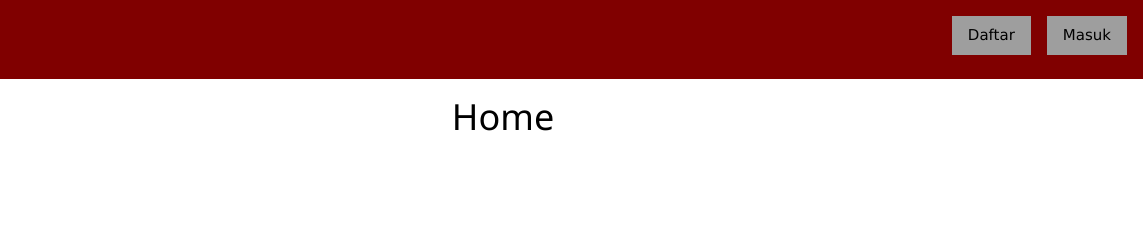
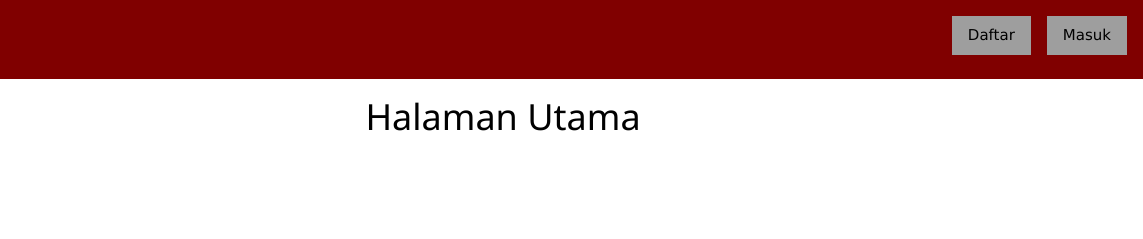
Before and after one commit to harrysenjaya/Tubes-IMK, a plain HTML site: page index.html in a window 1280 px wide. Shown: the top 239 px of the page, 137-1280 px from the left. Drawn offline with Linux system fonts and the light colour scheme.

Commit message:
ganti jadi halmaan utama

```diff
--- a/index.html
+++ b/index.html
@@ -42,7 +42,7 @@
                 <p>Penerbit Buku dan Multimedia Grup Kompas-Gramedia</p>
             </div>
         </div> -->
-        <h1 class="w3-center w3-display-topmiddle" style="margin-top: 7%;">Home</h1>
+        <h1 class="w3-center w3-display-topmiddle" style="margin-top: 7%;">Halaman Utama</h1>
         <div class="w3-padding w3-panel w3-round-xlarge w3-border w3-display-middle" style="margin-top: -10%;">
             <input type="text" placeholder="Cari buku, pengarang, dll" class="w3-padding">
             <button class="search w3-button w3-large">
```
